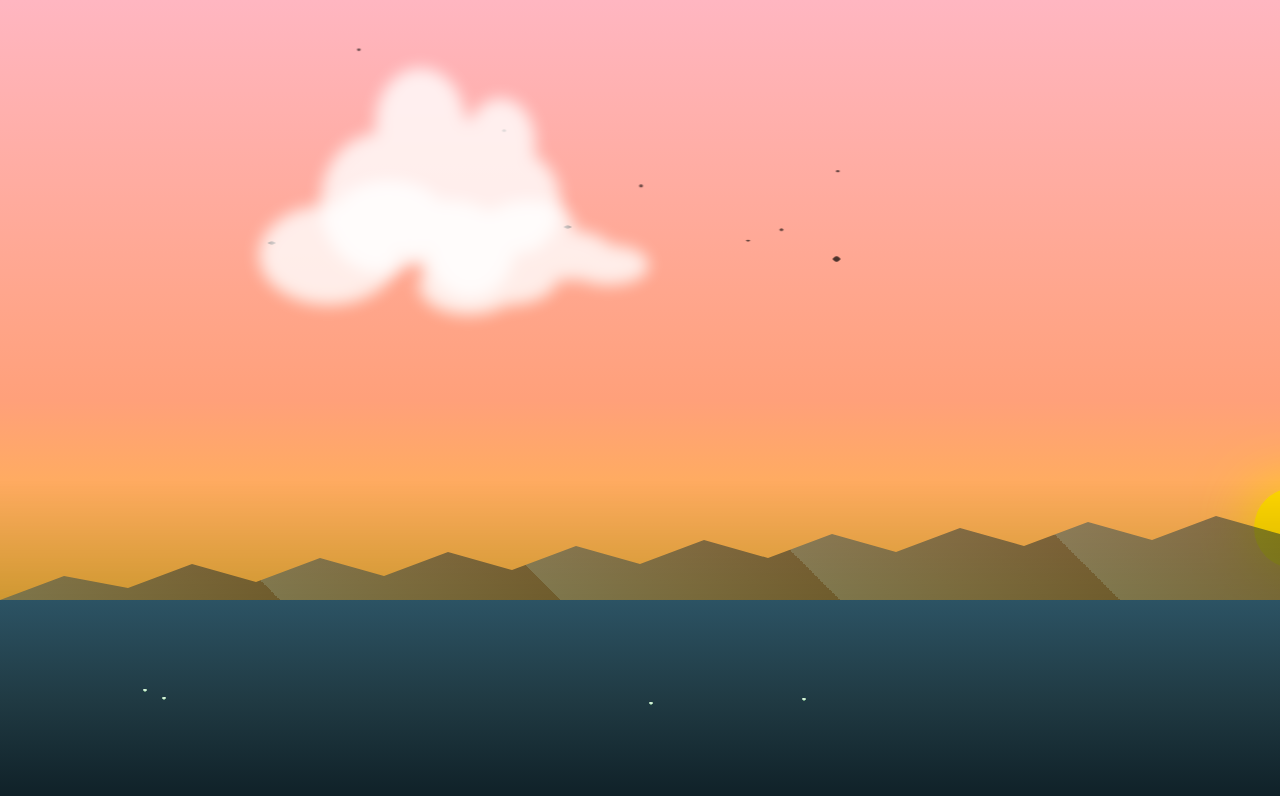
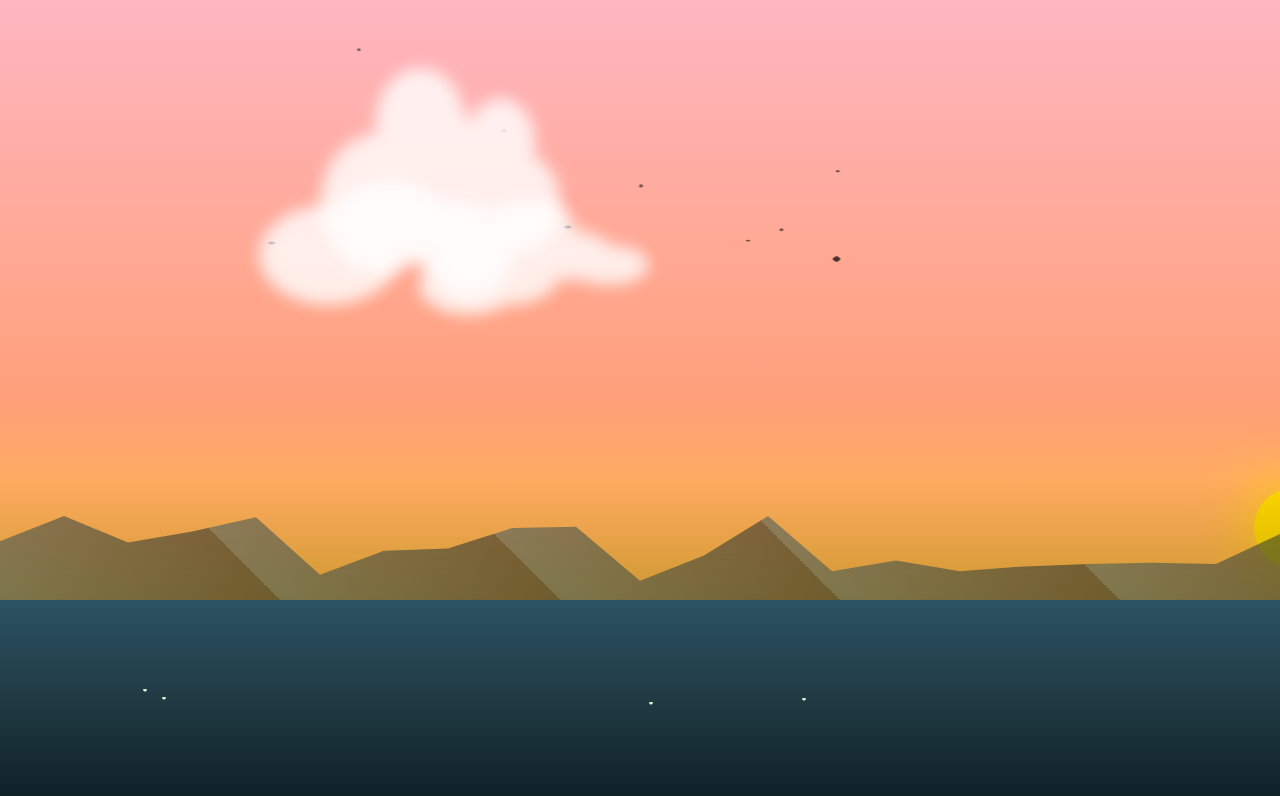
Before and after one commit to chrisdoornink/worlday, a Next.js app: page / in a window 1280 px wide. Shown: the top 796 px of the page. Built offline with nearby package versions, Linux system fonts and the light colour scheme.

Commit message:
random mountains every reload

```diff
--- /dev/null
+++ b/app/components/worlday/components/mountains/RandomMountains.tsx
@@ -0,0 +1,46 @@
+import React from 'react';
+import styles from './styles.module.css';
+
+interface RandomMountainsProps {
+  timestamp?: number; // Optional timestamp for randomization seed
+}
+
+const RandomMountains: React.FC<RandomMountainsProps> = ({ timestamp = Date.now() }) => {
+  // Generate a seeded random number between min and max
+  const seededRandom = (min: number, max: number, seed: number) => {
+    const x = Math.sin(seed++) * 10000;
+    const rand = x - Math.floor(x);
+    return Math.floor(min + rand * (max - min));
+  };
+
+  // Generate mountain points using the timestamp as a seed
+  const generateMountainPoints = () => {
+    const points: string[] = [];
+    points.push('0% 100%'); // Start at bottom left
+
+    // Generate 20 mountain peaks (similar to original)
+    for (let i = 0; i < 20; i++) {
+      const x = i * 5; // 5% intervals
+      const height = seededRandom(30, 90, timestamp + i); // Height between 30% and 90%
+      points.push(`${x}% ${height}%`);
+    }
+
+    points.push('100% 45%'); // Last peak (matching original)
+    points.push('100% 100%'); // End at bottom right
+
+    return points.join(', ');
+  };
+
+  const mountainPoints = generateMountainPoints();
+
+  return (
+    <div
+      className={styles.randomMountains}
+      style={{
+        clipPath: `polygon(${mountainPoints})`,
+      }}
+    />
+  );
+};
+
+export default RandomMountains;
--- /dev/null
+++ b/app/components/worlday/components/mountains/styles.module.css
@@ -0,0 +1,15 @@
+.randomMountains {
+  position: absolute;
+  bottom: 25vh;
+  left: 0;
+  width: 100%;
+  height: 15vh;
+  background: repeating-linear-gradient(
+    45deg,
+    rgba(44, 83, 100, 0.5) 0%,
+    rgba(32, 58, 67, 0.5) 10%,
+    rgba(15, 32, 39, 0.5) 20%
+  );
+  transition: all 3s ease;
+  z-index: 1;
+}
--- a/app/components/worlday/index.tsx
+++ b/app/components/worlday/index.tsx
@@ -10,6 +10,7 @@ import landscapeStyles from './styles/landscape.module.css';
 import { useBackground } from './hooks/useBackground';
 import { Crow } from './components/crow';
 import { Cricket } from './components/cricket';
+import RandomMountains from './components/mountains/RandomMountains';
 
 export default function World() {
   const {
@@ -132,7 +133,10 @@ export default function World() {
 
       {/* Landscape */}
       <div className={landscapeStyles.horizon} />
-      <div className={landscapeStyles.mountains} />
+      {/* These are static mountains, if you want the same every time: */}
+      {/* <div className={landscapeStyles.mountains} /> */}
+      {/* IF you want random mountains every time, use this: */}
+      <RandomMountains timestamp={Date.now()} />
       <div className={`${landscapeStyles.ground} ${landscapeStyles[`ground${timeOfDay.charAt(0).toUpperCase() + timeOfDay.slice(1)}`]}`} />
 
       {/* Crickets */}
```
Also changed, not shown: 1 other file (tests, documents, lock files or other folders).
